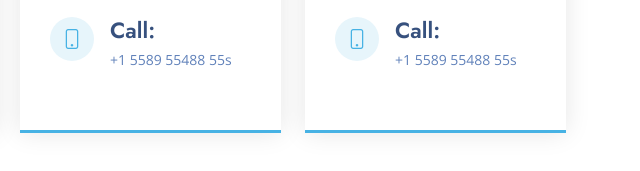
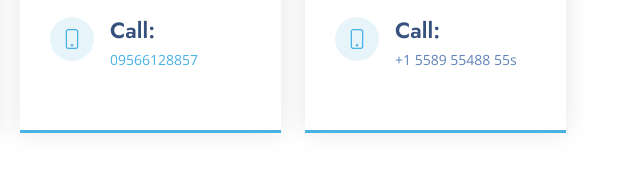
Before and after one commit to Pengsea1/demo, a plain HTML site: page index.html in a window 1280 px wide. Shown: the part 2466-2637 px from the top of the page, 632-1272 px from the left. Drawn offline with nearby package versions, Linux system fonts and the light colour scheme.

Commit message:
Update index.html

```diff
--- a/index.html
+++ b/index.html
@@ -770,7 +770,7 @@
               <div class="phone">
                 <i class="bi bi-phone"></i>
                 <h4>Call:</h4>
-                <p>+1 5589 55488 55s</p>
+                <p><a href="tel: 09566128857">09566128857</a></p>
               </div>
 
             </div>
```
